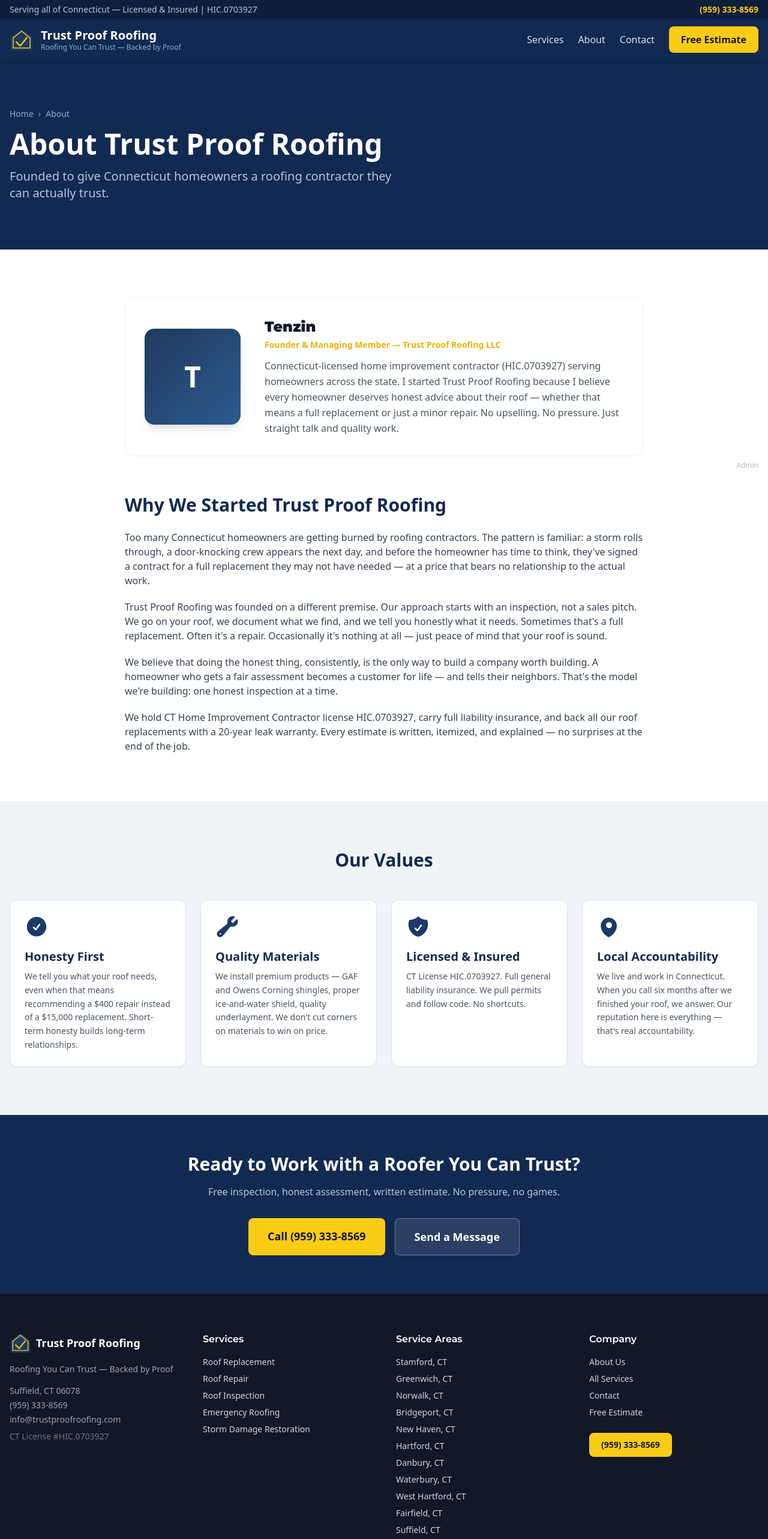
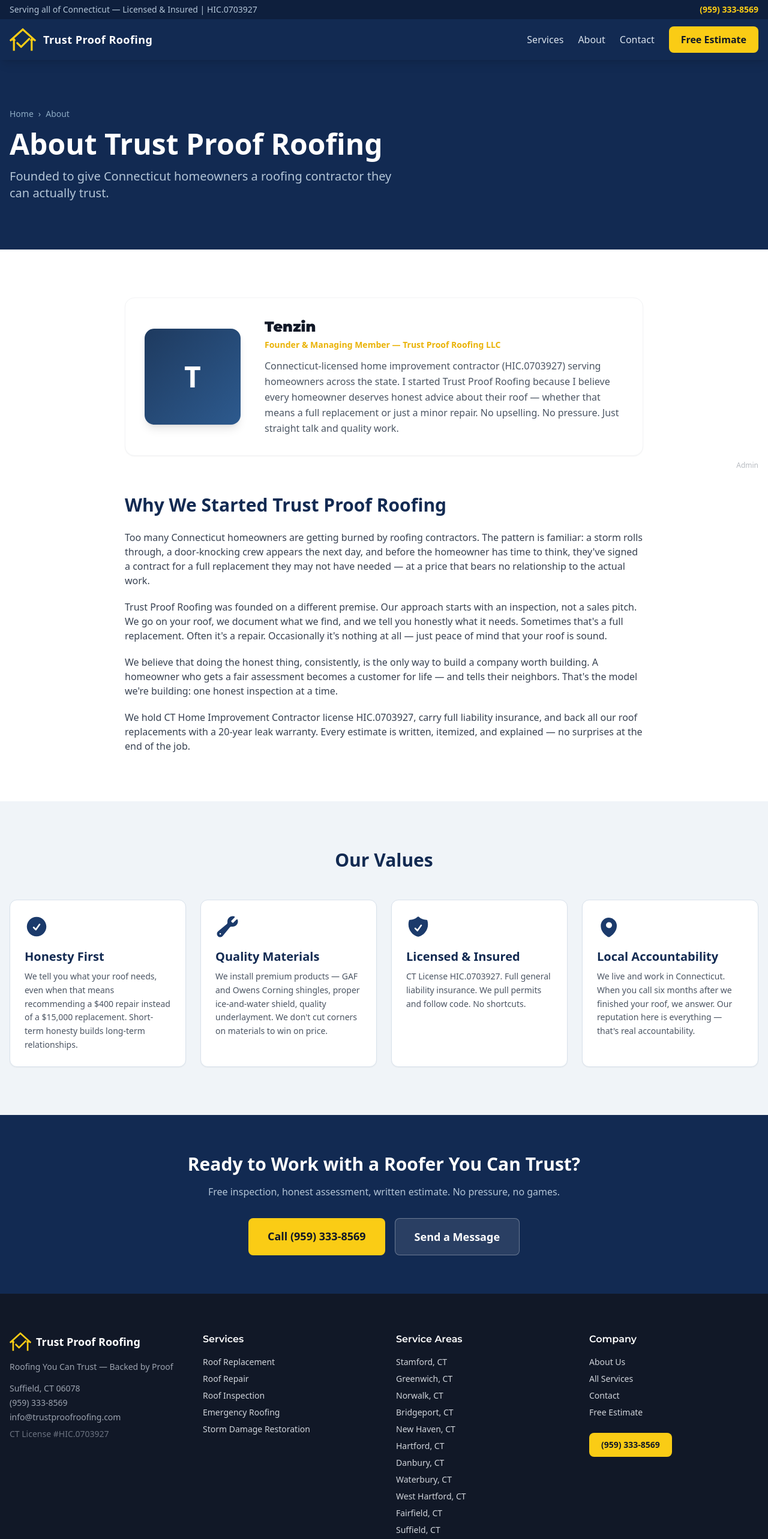
Before and after one commit to solarprolab/trust-proof-roofing, a Next.js app: page /about in a window 1280 px wide. Shown: the top 2566 px of the page at 60% size. Built offline with nearby package versions, Linux system fonts and the light colour scheme.

Commit message:
Trust Proof Roofing: yellow icon-only logo in header, remove placeholder SVG

```diff
--- a/src/components/Footer.tsx
+++ b/src/components/Footer.tsx
@@ -12,10 +12,13 @@ export default function Footer() {
           {/* Brand + NAP */}
           <div>
             <div className="flex items-center gap-2 mb-4">
-              <svg width="36" height="36" viewBox="0 0 100 100" fill="none" xmlns="http://www.w3.org/2000/svg">
-                <polygon points="50,5 95,40 95,95 5,95 5,40" fill="#1e3a5f" stroke="none"/>
-                <polygon points="50,15 85,43 85,85 15,85 15,43" fill="none" stroke="#f5c518" strokeWidth="4"/>
-                <polyline points="28,60 44,76 72,42" stroke="#f5c518" strokeWidth="6" strokeLinecap="round" strokeLinejoin="round" fill="none"/>
+              <svg width="36" height="32" viewBox="0 0 110 95" fill="none" xmlns="http://www.w3.org/2000/svg">
+                <polyline points="5,50 55,5 105,50" stroke="#FACC15" strokeWidth="8" strokeLinecap="square" strokeLinejoin="miter" fill="none"/>
+                <polyline points="18,50 18,90" stroke="#FACC15" strokeWidth="8" strokeLinecap="square" fill="none"/>
+                <polygon points="10,52 18,38 26,52" fill="#FACC15"/>
+                <polyline points="92,50 92,90" stroke="#FACC15" strokeWidth="8" strokeLinecap="square" fill="none"/>
+                <polygon points="84,52 92,38 100,52" fill="#FACC15"/>
+                <polyline points="32,62 48,78 82,44" stroke="#FACC15" strokeWidth="8" strokeLinecap="round" strokeLinejoin="round" fill="none"/>
               </svg>
               <span className="text-white font-bold text-lg font-heading">{SITE.name}</span>
             </div>
--- a/src/components/Header.tsx
+++ b/src/components/Header.tsx
@@ -23,15 +23,15 @@ export default function Header() {
       <nav className="max-w-7xl mx-auto px-4 py-3 flex items-center justify-between">
         {/* Logo */}
         <Link href="/" className="flex items-center gap-3 group">
-          <svg width="40" height="40" viewBox="0 0 100 100" fill="none" xmlns="http://www.w3.org/2000/svg">
-            <polygon points="50,5 95,40 95,95 5,95 5,40" fill="#1e3a5f" stroke="none"/>
-            <polygon points="50,15 85,43 85,85 15,85 15,43" fill="none" stroke="#f5c518" strokeWidth="4"/>
-            <polyline points="28,60 44,76 72,42" stroke="#f5c518" strokeWidth="6" strokeLinecap="round" strokeLinejoin="round" fill="none"/>
+          <svg width="44" height="38" viewBox="0 0 110 95" fill="none" xmlns="http://www.w3.org/2000/svg">
+            <polyline points="5,50 55,5 105,50" stroke="#FACC15" strokeWidth="8" strokeLinecap="square" strokeLinejoin="miter" fill="none"/>
+            <polyline points="18,50 18,90" stroke="#FACC15" strokeWidth="8" strokeLinecap="square" fill="none"/>
+            <polygon points="10,52 18,38 26,52" fill="#FACC15"/>
+            <polyline points="92,50 92,90" stroke="#FACC15" strokeWidth="8" strokeLinecap="square" fill="none"/>
+            <polygon points="84,52 92,38 100,52" fill="#FACC15"/>
+            <polyline points="32,62 48,78 82,44" stroke="#FACC15" strokeWidth="8" strokeLinecap="round" strokeLinejoin="round" fill="none"/>
           </svg>
-          <div>
-            <div className="text-white font-bold text-xl leading-tight font-heading">{SITE.name}</div>
-            <div className="text-brand-300 text-xs">{SITE.tagline}</div>
-          </div>
+          <div className="text-white font-black text-lg tracking-wide font-heading">{SITE.name}</div>
         </Link>
 
         {/* Desktop nav links */}
```
